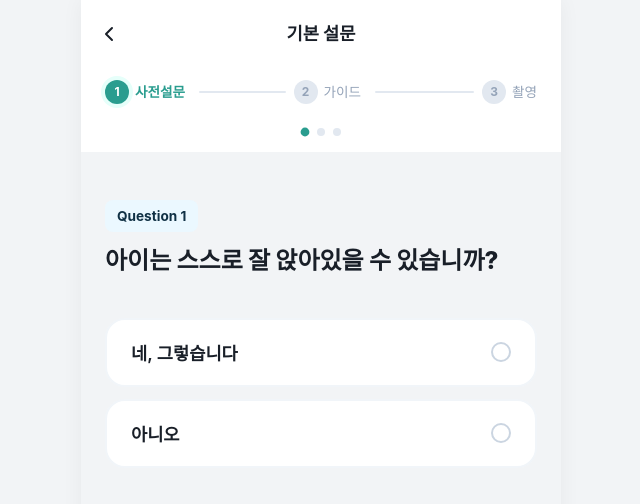
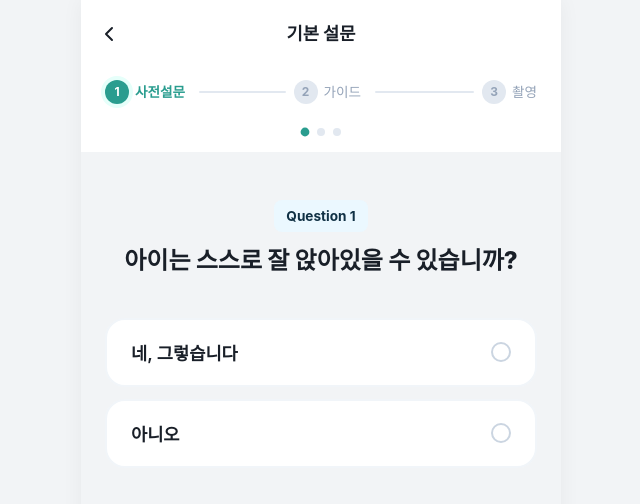
Before and after one commit to seungtae97/auti, a React (Vite) app: page /test/survey in a window 1280 px wide. Shown: the top 504 px of the page, without its empty margins (319-959 px from the left). Built offline with nearby package versions, Linux system fonts and the light colour scheme.

Commit message:
Update text styles (centering, newlines) and deploy changes

```diff
--- a/src/pages/TestFlow/RiskFactorPage/RiskFactorPage.css
+++ b/src/pages/TestFlow/RiskFactorPage/RiskFactorPage.css
@@ -11,12 +11,30 @@
     /* 스크롤을 위한 하단 패딩 */
     overflow-y: auto;
     word-break: keep-all;
+    /* SurveyPage와 동일한 중앙 정렬 및 줄바꿈 */
+    text-align: center;
 }
 
 .questions-group {
     display: flex;
     flex-direction: column;
     gap: 20px;
+}
+
+/* 질문 텍스트 스타일 (SurveyPage와 통일) */
+.wizard-question-container {
+    margin-top: 24px;
+    margin-bottom: 40px;
+    text-align: center;
+}
+
+.wizard-question-text {
+    font-size: 1.5rem;
+    font-weight: 800;
+    line-height: 1.4;
+    color: var(--text-main);
+    word-break: keep-all;
+    white-space: pre-line;
 }
 
 .section-title-row {
--- a/src/pages/TestFlow/RiskFactorPage/RiskFactorPage.tsx
+++ b/src/pages/TestFlow/RiskFactorPage/RiskFactorPage.tsx
@@ -23,12 +23,15 @@ const RiskFactorPage: React.FC = () => {
 
     // 모든 단계 배열 정의
     const steps = [
-        { id: 'q6', type: 'yesno', question: "임신 중 자가면역질환(당뇨, 고혈압 등)이 있었나요?", stepTitle: "임신 및 출산 정보" },
+        {
+            id: 'q6', type: 'yesno', question: `임신 중 자가면역질환
+            (당뇨, 고혈압 등)이 있었나요?`, stepTitle: "임신 및 출산 정보"
+        },
         { id: 'q7', type: 'counter', question: "출산 시 임신 주수는?", stepTitle: "임신 및 출산 정보", min: 20, max: 50, unit: "주" },
         {
             id: 'q8', type: 'choice', question: "출산 시 엄마의 나이", stepTitle: "부모님 연령", options: [
-                { value: 'under_34', label: "만 34세 이하 (권장 시기)" },
-                { value: 'over_35', label: "만 35세 이상 (고령 산모)" }
+                { value: 'under_34', label: "만 34세 이하" },
+                { value: 'over_35', label: "만 35세 이상" }
             ]
         },
         {
@@ -46,13 +49,17 @@ const RiskFactorPage: React.FC = () => {
             ]
         },
         {
-            id: 'q12', type: 'choice', question: "첫 말문 트인 시기 (\"엄마\" 등 의미있는 단어)", stepTitle: "발달 및 가족력", options: [
+            id: 'q12', type: 'choice', question: `첫 말문 트인 시기
+             (\"엄마\" 등 의미있는 단어)`, stepTitle: "발달 및 가족력", options: [
                 { value: 'under_12', label: "돌 이전 (12개월 미만/전후)" },
                 { value: 'over_13', label: "13개월 이후" },
                 { value: 'na', label: "아직 못함" }
             ]
         },
-        { id: 'q13', type: 'yesno', question: "형제/자매 중 자폐 스펙트럼이 있나요?", stepTitle: "발달 및 가족력" }
+        {
+            id: 'q13', type: 'yesno', question: `형제/자매 중
+            자폐 스펙트럼이 있나요?`, stepTitle: "발달 및 가족력"
+        }
     ];
 
     const currentStep = steps[currentStepIndex];
--- a/src/pages/TestFlow/SurveyPage/SurveyPage.css
+++ b/src/pages/TestFlow/SurveyPage/SurveyPage.css
@@ -53,6 +53,7 @@
 .wizard-question-container {
     margin-top: 24px;
     margin-bottom: 40px;
+    text-align: center;
 }
 
 .q-badge {
@@ -72,6 +73,7 @@
     line-height: 1.4;
     color: var(--text-main);
     word-break: keep-all;
+    white-space: pre-line;
 }
 
 .wizard-options {
```
